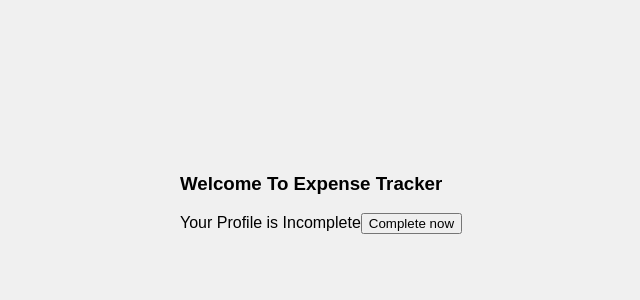
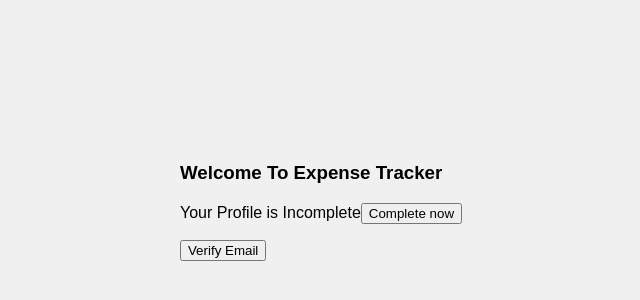
Before and after one commit to kulkarnianushree/Expense-Tracker-1-, a React (Create React App) app: page /welcome in a window 1280 px wide. Shown: the part 198-498 px from the top of the page, without its empty margins (319-959 px from the left). Built offline with nearby package versions, Linux system fonts and the light colour scheme.

Commit message:
Verify Email

```diff
--- a/src/component/Auth/Welcome.js
+++ b/src/component/Auth/Welcome.js
@@ -1,9 +1,34 @@
-import React from "react";
+import React,{useContext} from "react";
 import { useNavigate } from "react-router-dom";
+import AuthContext from "../../Store/auth-content";
 const Welcome = () => {
+    const AuthCtx = useContext(AuthContext)
     const navigate = useNavigate()
    const ProfileCompleteHandler = () =>{
     navigate('/Profile')
+   }
+   const verifyemailhandler = async () =>{
+        try{
+            const response = await fetch('https://identitytoolkit.googleapis.com/v1/accounts:sendOobCode?key=AIzaSyDDlybY9oSYa0NreurM1v2BQ1v9Monw07A',{
+                method:'POST',
+                body: JSON.stringify({
+                    requestType:'VERIFY_EMAIL',
+                    idToken:AuthCtx.token
+                }),
+                headers:{
+                    'Content-Type':'application/json'
+                }
+            })
+            if(!response.ok){
+                throw new Error('Email is not verified try again')
+            }
+            const data = await response.json()
+            console.log(data)
+            alert('sent a mail successfully to your email address')
+        }
+        catch (error){
+          alert(error.message)
+        }
    }
    return (
     <div>
@@ -12,6 +37,7 @@
         Your Profile is Incomplete
         <button onClick={ProfileCompleteHandler}>Complete now</button>
       </p>
+      <button type="submit" onClick={verifyemailhandler}>Verify Email</button>
     </div>
   );
 };
```
